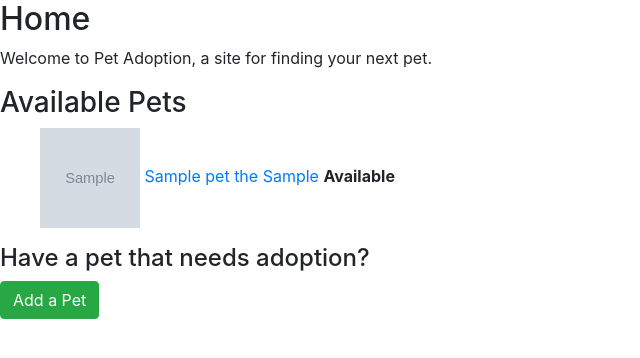
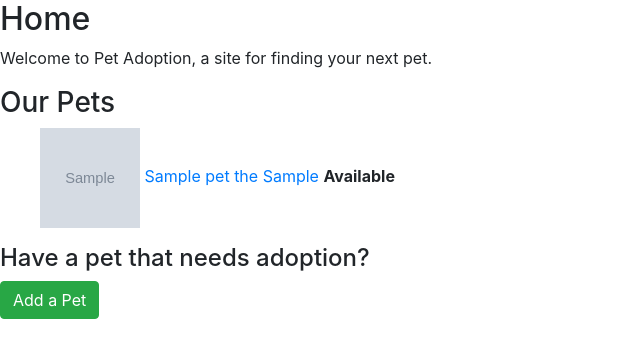
Before and after one commit to Joe-Wolfe/pet_adoption, a Flask app: page / in a window 1280 px wide. Shown: the part 56-414 px from the top of the page, without its empty margins (0-640 px from the left). Run offline with Flask 3, Linux system fonts and the light colour scheme; tables that the repository leaves empty hold one stand-in row (values such as "Sample post"); grey boxes marked "Sample" are stand-in pictures; some libraries are stand-ins or nearby versions.

Commit message:
changed text to not suggest all pets shown are available for adoption

```diff
--- a/templates/index.html
+++ b/templates/index.html
@@ -8,7 +8,7 @@
 <p>Sorry, no pets are available right now.</p>
 
 {%else%}
-<h3>Available Pets</h3>
+<h3>Our Pets</h3>
 <ul>
     {%for pet in pets%}
     <li style="list-style-type: none;">
```
